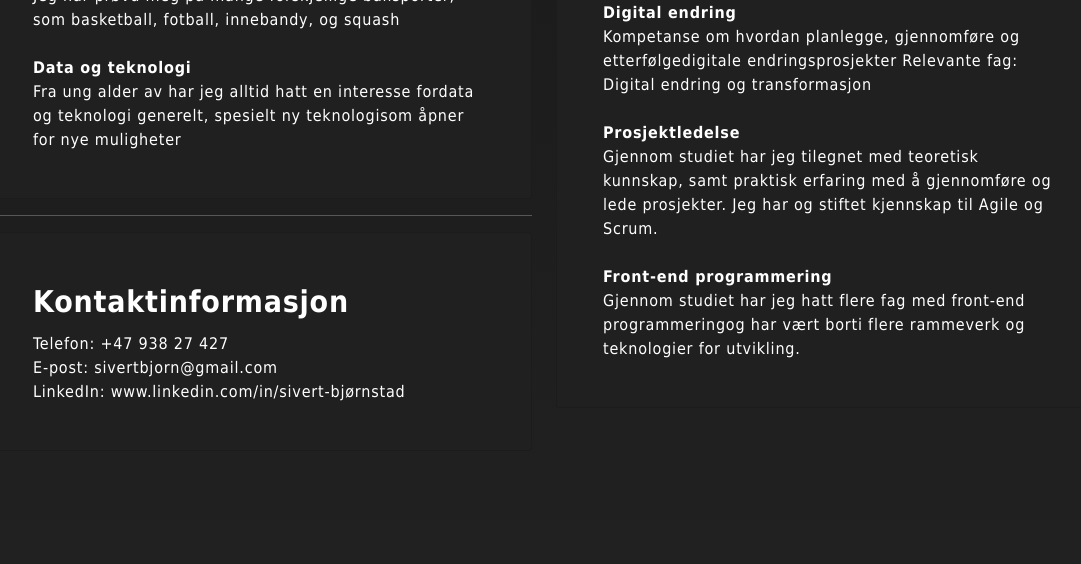
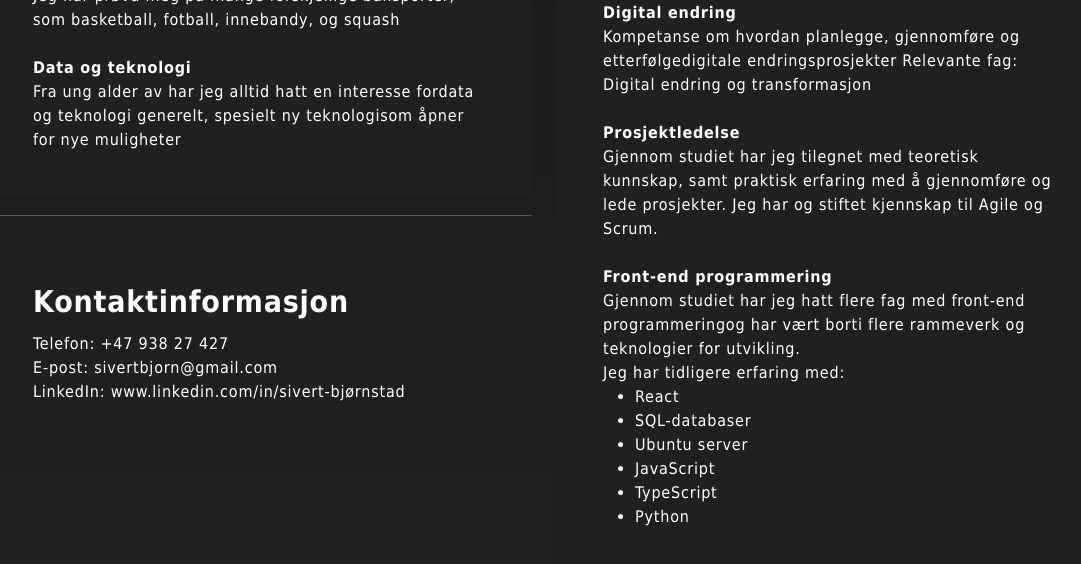
Before and after one commit to bjornsiv/Front-end-sivert.me, a React app: page /#/ in a window 1280 px wide. Shown: the part 900-1464 px from the top of the page, without its empty margins (96-1177 px from the left). Built offline with nearby package versions, Linux system fonts and the light colour scheme.

Commit message:
La til en kommentar

```diff
--- a/src/CV.tsx
+++ b/src/CV.tsx
@@ -3,7 +3,7 @@ import { Card, Column, Logo, Row } from './widgets';
 
 class CV extends Component {
     alder() {
-        let bursdag = new Date(1998,1,19);
+        let bursdag = new Date(1998,1,19); //Måneder går fra 0-11, brukte altfor lang tid på å finne ut av det...
         let idag = new Date();
         let aar = idag.getFullYear() - bursdag.getFullYear();
         let maaned = idag.getMonth() - bursdag.getMonth();
@@ -67,7 +67,16 @@ class CV extends Component {
                     praktisk erfaring med å gjennomføre og lede prosjekter. Jeg har og
                     stiftet kjennskap til Agile og Scrum.<br/><br/>
                 <b>Front-end programmering</b><br/>
-                    Gjennom studiet har jeg hatt flere fag med front-end programmeringog har vært borti flere rammeverk og teknologier for utvikling.
+                    Gjennom studiet har jeg hatt flere fag med front-end programmeringog har vært borti flere rammeverk og teknologier for utvikling.<br/>
+                    Jeg har tidligere erfaring med:
+                    <ul>
+                        <li>React</li>
+                        <li>SQL-databaser</li>
+                        <li>Ubuntu server</li>
+                        <li>JavaScript</li>
+                        <li>TypeScript</li>
+                        <li>Python</li>
+                    </ul>
             </Card>
           </Column>
           </Row>
```
